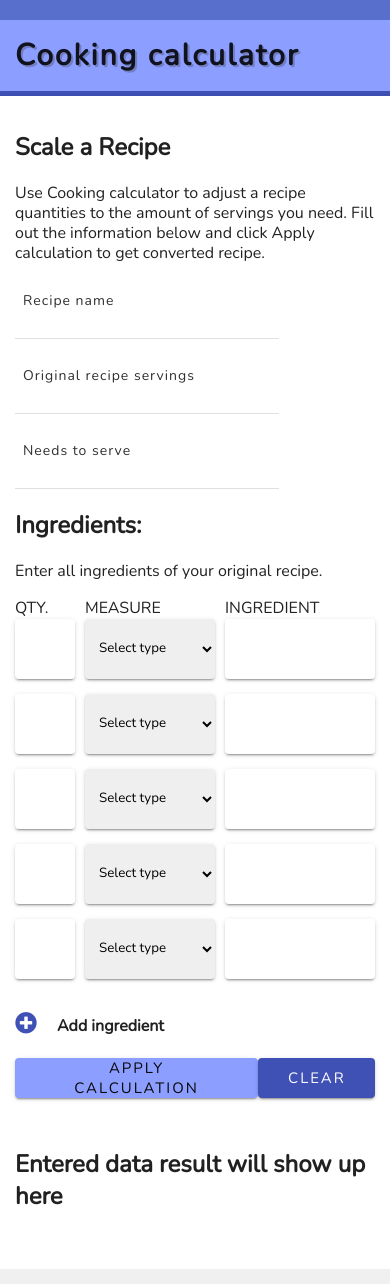
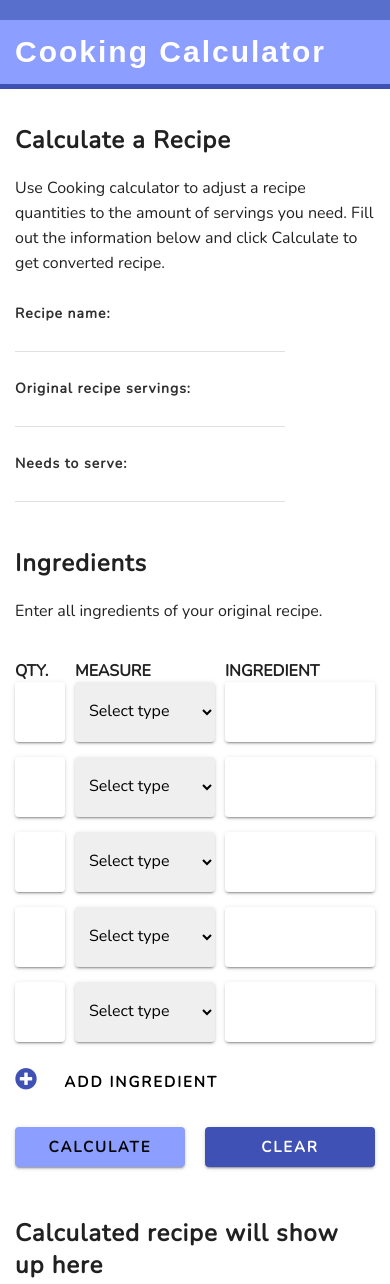
Before and after one commit to marinazzz/cooking-calculator, a plain HTML site: page index.html in a window 390 px wide. Shown: the top 1284 px of the page. Drawn offline with nearby package versions, Linux system fonts and the light colour scheme; a web font is replaced by a local one.

Commit message:
Finished style full responsive

```diff
--- a/css/style-min-width768px.css
+++ b/css/style-min-width768px.css
@@ -4,6 +4,15 @@
     .input-container--inline {
         display: flex;
     }
+
+    button {
+        width: auto;
+    }
+
+
+}
+
+@media screen and (min-width: 998px)  {
 
     .container,
     .nav {
@@ -12,14 +21,18 @@
         margin: 0 auto;
     }
 
-
-}
-
-@media screen and (min-width: 998px)  {
-
     .section__main,
     .section__results {
         width: 50%;
+    }
+
+
+    .form__input-header {
+        width: inherit;
+    }
+
+    .input-container--inline > div:nth-child(2) {
+        padding-left: 3rem;
     }
 
     .section__results {
@@ -27,4 +40,5 @@
     }
 
 
+
 }
--- a/css/style.css
+++ b/css/style.css
@@ -22,6 +22,10 @@ body {
     margin: 0;
     background-color: var(--color-components-light);
     color: var(--text-secondary-on-light);
+}
+
+h2, h3, h4 {
+    letter-spacing: 0.1rem;
 }
 
 
@@ -54,11 +58,12 @@ nav {
 }
 
 .logo {
+    font-size: 3rem;
+    font-family: 'Aclonica', sans-serif;
+    text-transform: capitalize;
+    letter-spacing: 0.2rem;
+    color: var(--text-primary-on-dark);
     padding: 1.5rem;
-    text-shadow: 0 0 0 0.5;
-    letter-spacing: 0.2rem;
-    text-shadow: 2px 2px #3837374f;
-    font-size: 3rem;
     margin: 0;
 }
 
@@ -77,8 +82,9 @@ nav {
     padding: 1.5rem;
 }
 
+
 .form__item-p {
-    line-height: 2rem;
+    line-height: 2.5rem;
 }
 
 /*FORM COMPONENTS*/
@@ -93,41 +99,42 @@ nav {
     width: 100%;
 }
 
-
-
 .form__input {
     display: block;
-    font-size: 1.8rem;
+    font-size: 1.6rem;
     letter-spacing: 0.2rem;
     width: inherit;
     padding: 0.5rem;
 }
 
-.form__input--padding {
-    padding: 1rem 0.8rem 0 0.8rem;
+.form__input-header {
+    width: 27rem;
+    transition: border-bottom-color .18s cubic-bezier(.4,0,.2,1);
+    border: none;
+    background: none;
+    border-bottom: 0.1rem solid rgba(0,0,0,.12);
+    font-size: inherit;
+    -webkit-appearance: none;
+    color: var(--color-components-dark);
+    padding: 2rem 0.8rem 0 0.8rem;
     margin-top: 1rem;
 }
 
-.input-label {
+.label {
     position: absolute;
-    left: 0.8rem;
     bottom: 2.6rem;
     font-size: 1.4rem;
+    font-weight: bold;
     color: var(--color-components-dark);
 }
 
-.main-inputs {
-    width: 264px;
-    transition: border-bottom-color .18s cubic-bezier(.4,0,.2,1);
-    border: none;
-    background: none;
-    border-bottom: 1px solid rgba(0,0,0,.12);
-    font-size: inherit;
-    -webkit-appearance: none;
-    color: var(--color-components-dark);
-
+.form__item-group {
+    padding-top: 2rem;
 }
 
+div.form__item:nth-child(2) > div:nth-child(1) {
+    padding-top: 1rem;
+}
 
 /*Header for ingredients*/
 
@@ -137,7 +144,16 @@ nav {
     margin: 0;
 }
 
+.form__item-li {
+    width: 100%;
+    flex: 1 1 auto;
+    text-transform: uppercase;
+    font-weight: bold;
+}
+
+
 /*Inputs for quantity, type of measurument and ingredient */
+
 
 .form__item-ul,
 .form__item-content,
@@ -146,11 +162,6 @@ nav {
     justify-content: space-between;
 }
 
-.form__item-li {
-    width: 100%;
-    flex: 1 1 auto;
-    text-transform: uppercase;
-}
 
 #quantity,
 #ingredient,
@@ -160,6 +171,15 @@ nav {
     border-radius: 0.4rem;
 }
 
+.ingredient-input {
+    padding-left: 1rem;
+}
+
+#quantity,
+.quantity-input {
+    max-width: 6rem;
+    padding-right: 1rem;
+}
 
 #ingredient,
 .ingredient-input {
@@ -167,49 +187,52 @@ nav {
     flex: 1 1 auto;
 }
 
-.ingredient-input,
-.measurument-input {
-    padding-left: 1rem;
-}
-
-#measurument {
-    padding: 0 1rem;
-}
 
 #measurument,
 .measurument-input {
     max-width: 14rem;
 }
 
-#quantity,
-.quantity-input {
-    max-width: 6rem;
+#measurument {
+    padding: 0 1rem;
+    font-size: inherit;
 }
+
 
 
 /*buttons*/
 
 button {
     box-shadow: 0 3px 1px -2px rgba(0,0,0,.2), 0 2px 2px 0 rgba(0,0,0,.14), 0 1px 5px 0 rgba(0,0,0,.12);
-    min-width: 6.5rem;
     border: none;
-    outline: none;
-    font-weight: 500;
-    text-align: center;
-    text-decoration: none;
     text-transform: uppercase;
-    vertical-align: middle;
-    -webkit-user-select: none;
-    -moz-user-select: none;
-    -ms-user-select: none;
-    user-select: none;
     box-sizing: border-box;
-    -webkit-appearance: none;
     height: 4rem;
     padding: 0 3rem;
     font-size: 1.5rem;
+    font-weight: bold;
     border-radius: 0.4rem;
     letter-spacing: 0.2rem;
+    width: 20rem;
+}
+
+
+
+#addIngredient {
+    box-shadow: none;
+    background: none;
+    padding: 1.5rem;
+}
+
+.add-btn {
+    padding-bottom: 3rem;
+}
+
+
+button#submit {
+    color: rgb(8, 8, 8);
+    background-color: var(--color-secondary);
+    margin-right: 2rem;
 }
 
 button#clear {
@@ -217,9 +240,12 @@ button#clear {
     background-color: var(--color-primary);
 }
 
-button#submit {
-    color: rgb(8, 8, 8);
-    background-color: var(--color-secondary);
+
+#submit:hover,
+#clear:hover,
+#addIngredient:hover,
+.fas:hover {
+    cursor: pointer;
 }
 
 div.form__item:nth-child(4) {
@@ -227,12 +253,18 @@ div.form__item:nth-child(4) {
     justify-content: space-between;
 }
 
-.add-btn > h4:nth-child(2) {
-    display: inline-block;
-    margin-left: 2rem;
-}
-
 .fas {
     font-size: 2.2rem;
     color: var(--color-primary);
 }
+
+
+/*Default section before entering ingredients*/
+
+.results-default__item {
+    width: auto;
+}
+
+.default__item-img {
+    width: 100%;
+}
--- a/index.html
+++ b/index.html
@@ -5,6 +5,7 @@
     <meta charset="UTF-8">
     <meta name="viewport" content="width=device-width, initial-scale=1.0">
     <link href="https://fonts.googleapis.com/css?family=Nunito&display=swap" rel="stylesheet">
+    <link href="https://fonts.googleapis.com/css2?family=Aclonica&display=swap" rel="stylesheet">
     <link href="css/fontawesome-free-5.12.1-web/css/all.min.css" rel="stylesheet">
     <link rel="stylesheet" href="css/style.css">
     <link rel="stylesheet" href="css/style-min-width768px.css">
@@ -23,39 +24,40 @@
         <div class="container">
             <!-- Main calculator form -->
             <section class="section__main">
-                <form class="form">
-                    <!-- Header for scale a recipe -->
+                <form id="form">
+                    <!-- Header for calculate a recipe -->
                     <div class="form__item">
                         <div class="form__item-header">
-                            <h2 class="form__item-h2">Scale a Recipe</h2>
+                            <h2 class="form__item-h2">Calculate a Recipe</h2>
                             <p class="form__item-p">Use Cooking calculator to adjust a recipe quantities to the amount
                                 of servings
-                                you need. Fill out the information below and click Apply calculation to get converted
+                                you need. Fill out the information below and click Calculate to get converted
                                 recipe.</p>
                         </div>
                         <!-- Main inputs for recipe title and servings -->
                         <div class="input-container">
-                            <label for="recipe-name" class="input-label">Recipe name</label>
-                            <input type="text" class="form__input form__input--padding main-inputs" id="recipe-name" name="originalEnter" />
+                            <label for="recipe-name" class="label">Recipe name:</label>
+                            <input type="text" class="form__input form__input-header" id="recipe-name" name="originalEnter" />
                         </div>
                         <div class="input-container--inline">
                             <div class="input-container">
-                                <label for="servings-amount" class="input-label">Original recipe servings</label>
-                                <input type="text" class="form__input form__input--padding main-inputs " id="servings-amount" name="originalEnter" />
+                                <label for="servings-amount" class="label">Original recipe servings:</label>
+                                <input type="text" class="form__input form__input-header " id="servings-amount" name="originalEnter" />
                             </div>
                             <div class="input-container">
-                                <label for="needs-to-serve" class="input-label">Needs to serve</label>
-                                <input type="text" class="form__input form__input--padding main-inputs" id="needs-to-serve" name="originalEnter" />
+                                <label for="needs-to-serve" class="label">Needs to serve:</label>
+                                <input type="text" class="form__input form__input-header" id="needs-to-serve" name="originalEnter" />
                             </div>
                         </div>
                     </div>
                     <!-- Header for ingredients -->
                     <div class="form__item">
                         <div class="form__item-header">
-                            <h2 class="form__item-h2"> Ingredients:</h2>
+                            <h2 class="form__item-h2"> Ingredients</h2>
                             <p class="form__item-p">Enter all ingredients of your original recipe.</p>
                         </div>
                         <!-- Inputs for quantity, type of measurument and ingredient -->
+                        <div class="form__item-group">
                             <ul class="form__item-ul">
                                 <li class="form__item-li quantity-input">qty.</li>
                                 <li class="form__item-li measurument-input">measure</li>
@@ -248,11 +250,13 @@
                             </div>
                         </div>
                         <div class="add-btn">
-                        <i class="fas fa-plus-circle"></i><h4>Add ingredient</h4>
+                            <i class="fas fa-plus-circle"></i>
+                            <button type="submit" value="add" id="addIngredient">Add ingredient</button>
                         </div>
                         <div class="form__item">
-                        <button type="submit" value="scale" id="submit">Apply calculation</button>
+                            <button type="submit" value="calculate" id="submit">Calculate</button>
                             <button type="reset" value="clear" id="clear">Clear</button>
+                        </div>
                     </div>
                 </form>
             </section>
@@ -260,15 +264,15 @@
             <section class="section__results">
                 <!-- Default section before entering ingredients -->
                 <div class="section__results-default">
-                    <h2 class="section__results-h2"> Entered data result will show
+                    <h2 class="section__results-h2"> Calculated recipe will show
                         up here</h2>
                     <div class="results-default__items">
                         <div class="results-default__item">
-                            <img class="default__item-img" src="" alt="" />
+                            <img class="default__item-img" src="images/clipart-for-cooking-calculator.png" alt="" />
                         </div>
                     </div>
                 </div>
-                <!-- Converted results will show up on click add ingredient -->
+                <!-- Converted results will show up on click calculate -->
                 <!-- <div class="section__results-converted">
                     <div class="results-converted__header">
                         <h2 class="results-converted__h1">Your new Recipe</h2>
@@ -280,6 +284,11 @@
                         <div class="results-converted__list">
                             <ul>
                                 <li class="converted-ingredient"></li>
+                                <li class="converted-ingredient"></li>
+                                <li class="converted-ingredient"></li>
+                                <li class="converted-ingredient"></li>
+                                <li class="converted-ingredient"></li>
+
                             </ul>
                         </div>
                     </div>
--- a/js/app.js
+++ b/js/app.js
@@ -0,0 +1,4 @@
+let form = document.getElementById ('form');
+let recipeName = document.getElementById ('recipe-name');
+let servingsAmount = document.getElementById ('servings-amount');
+let needsToserve = document.getElementById ('needs-to-serve');
```
Also changed, not shown: images/clipart-for-cooking-calculator.png (added). Lines whose indentation alone changed are shown as unchanged.
